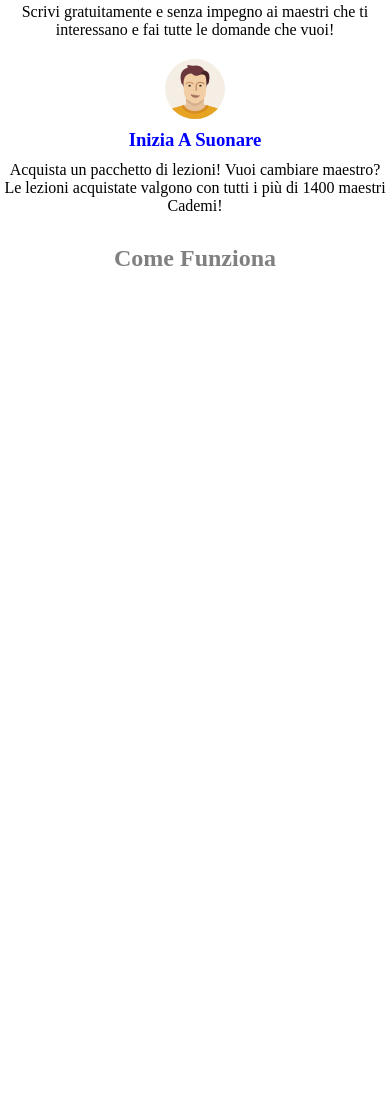
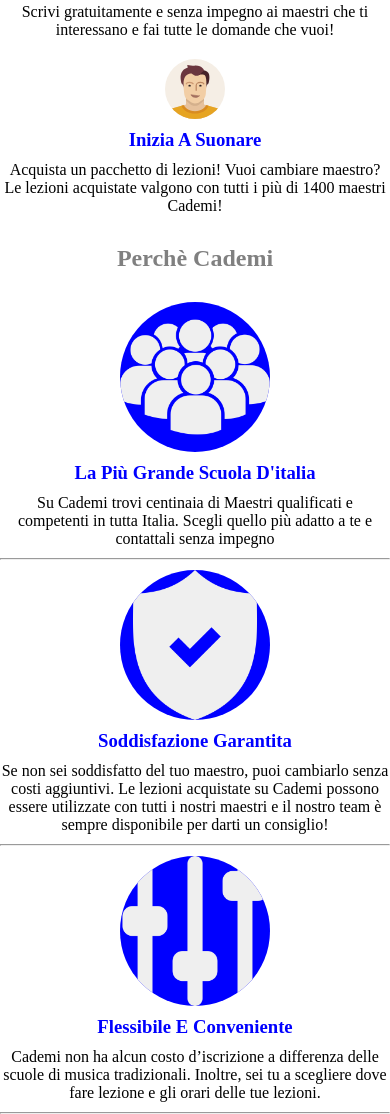
Before and after one commit to davide-amabile/html-css-resp-wannabe-12bool, a plain HTML site: page index.html in a window 390 px wide. Shown: the part 805-1919 px from the top of the page. Before the commit the page ends 1097 px from the top, so only its background shows below. Drawn offline with Linux system fonts and the light colour scheme.

Commit message:
terza riga responsive

```diff
--- a/css/style.css
+++ b/css/style.css
@@ -29,3 +29,10 @@ p{
   text-align: center;
   margin: 10px 0;
 }
+
+.img-down {
+  max-width: 150px;
+  max-height: 150px;
+  background-color: 	#0000ff;
+  border-radius: 100%;
+}
--- a/index.html
+++ b/index.html
@@ -50,13 +50,33 @@
         </div>
       </div>
       <!-- /seconda riga -->
+      <!-- terza riga -->
       <div class="container">
         <div class="col-lg-12 col-md-12 col-xs-12">
-          <h2>come funziona</h2>
+          <h2>perch&egrave; cademi</h2>
         </div>
       </div>
-
+      <div class="container">
+        <div class="col-lg-12 col-md-12 col-xs-12">
+          <img src="img/profile.png" alt="" class="img-down">
+          <h3>la pi&ugrave; grande scuola d'italia</h3>
+          <p>Su Cademi trovi centinaia di Maestri qualificati e competenti in tutta Italia. Scegli quello più adatto a te e contattali senza impegno</p>
+          <hr>
+        </div>
+        <div class="col-lg-12 col-md-12 col-xs-12">
+          <img src="img/secure.png" alt="" class="img-down">
+          <h3>soddisfazione garantita</h3>
+          <p>Se non sei soddisfatto del tuo maestro, puoi cambiarlo senza costi aggiuntivi. Le lezioni acquistate su Cademi possono essere utilizzate con tutti i nostri maestri e il nostro team è sempre disponibile per darti un consiglio!</p>
+          <hr>
+        </div>
+        <div class="col-lg-12 col-md-12 col-xs-12">
+          <img src="img/flex.png" alt="" class="img-down">
+          <h3>flessibile e conveniente</h3>
+          <p>Cademi non ha alcun costo d’iscrizione a differenza delle scuole di musica tradizionali. Inoltre, sei tu a scegliere dove fare lezione e gli orari delle tue lezioni.</p>
+          <hr>
+        </div>
+        <!-- /terza riga -->
+      </div>
     </div>
-
   </body>
 </html>
```
